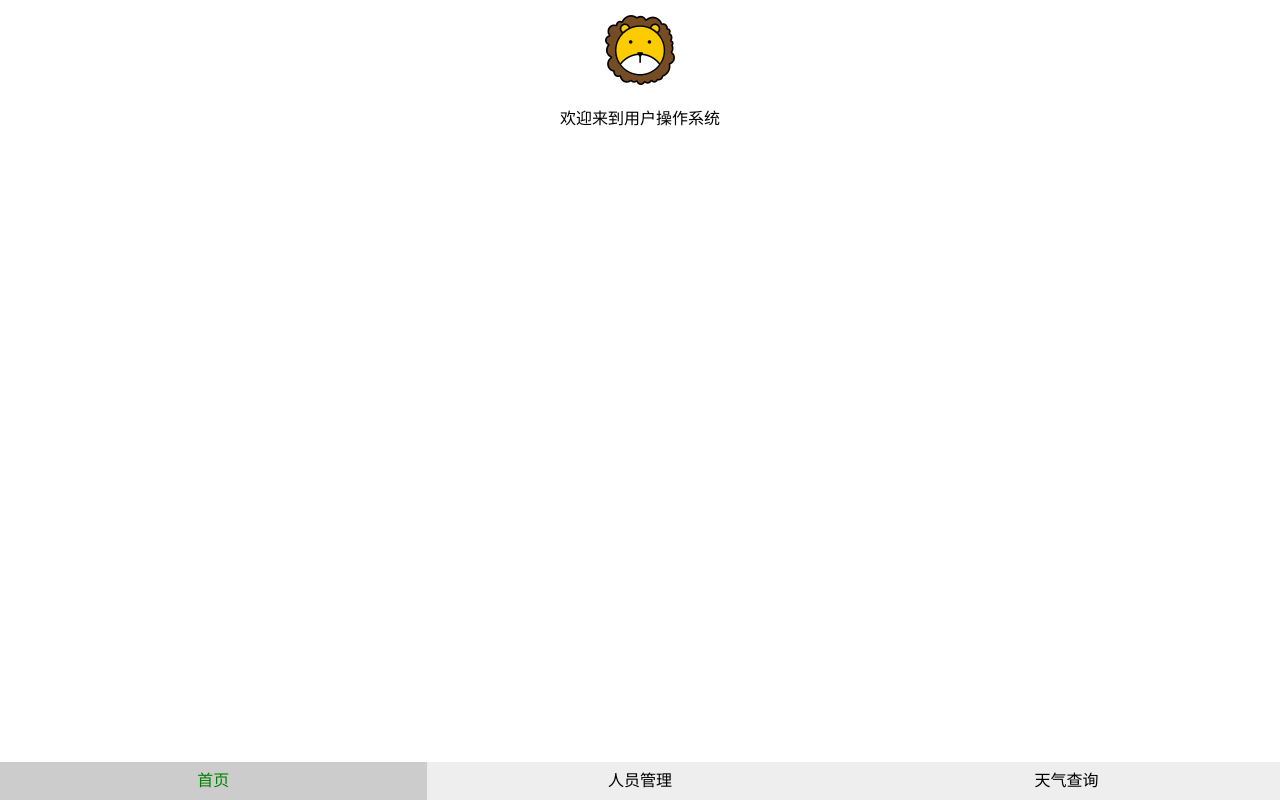
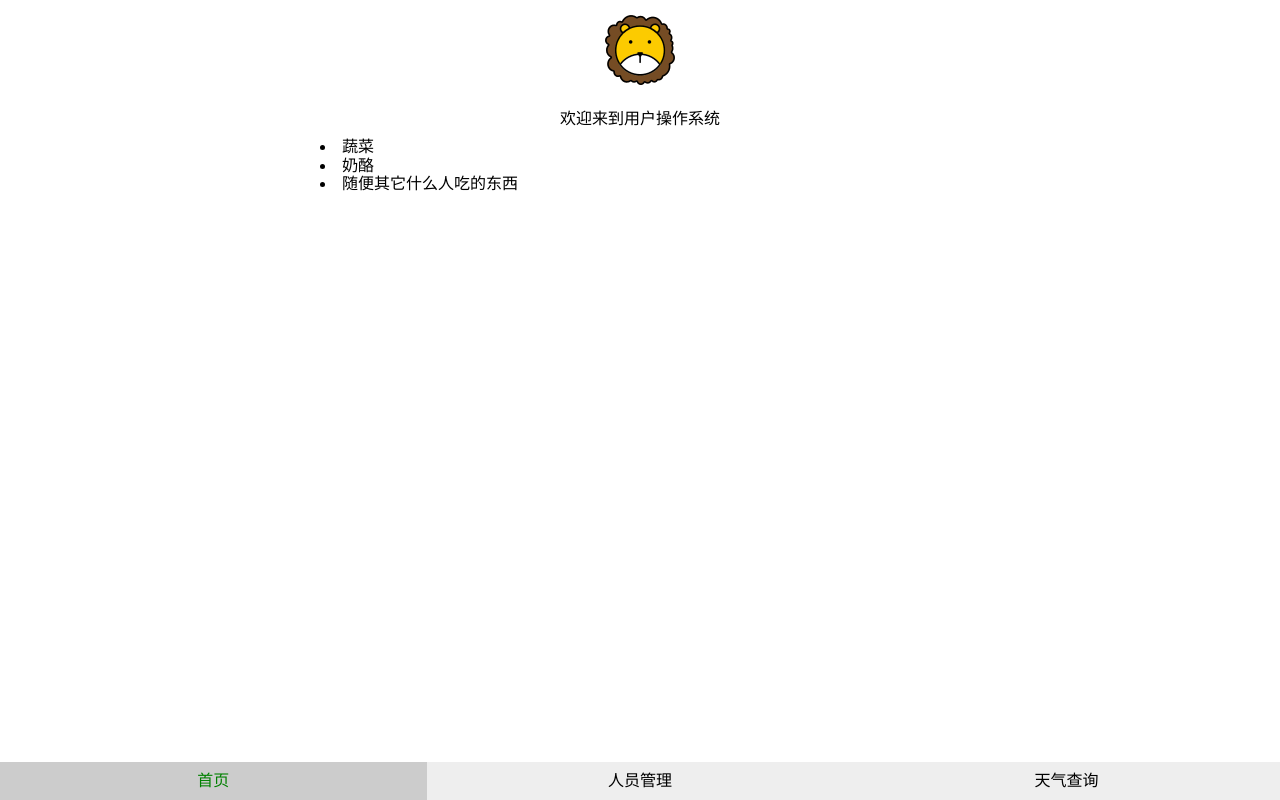
Before and after one commit to sasukexun/newspublish-, a Vue app: page / in a window 1280 px wide. Built offline with nearby package versions, Linux system fonts and the light colour scheme; what vue-resource would draw is missing.

Commit message:
xiugaileggg

```diff
--- /dev/null
+++ b/src/components/news.vue
@@ -0,0 +1,17 @@
+<template>
+  <li>{{todo.text}}</li>
+</template>
+
+<script>
+  export default{
+    props:['todo'],
+    data(){
+
+    },
+    methods:{
+      fun:function(){
+
+      }
+    }
+  }
+</script>
--- a/src/main.js
+++ b/src/main.js
@@ -3,8 +3,9 @@ import App from './App';
 import router from './router';
 import resource from './resource';//通过import引入
 
+//全局配置处
 Vue.config.productionTip = false;
-
+Vue.config.silent = true;
 /* eslint-disable no-new */
 new Vue({
   el: '#app',
--- a/src/view/index/index.vue
+++ b/src/view/index/index.vue
@@ -1,18 +1,30 @@
 <template>
   <div class="content">
     <p class="title">欢迎来到用户操作系统</p>
+    <news
+      v-for="item in groceryList"
+      v-bind:todo="item"
+      v-bind:key="item.id">
+    </news>
     <FooterNav v-bind:class="{'isIndex':isNowPage}"></FooterNav>
   </div>
 </template>
 <script>
-  import FooterNav from '../../components/footer'
+  import FooterNav from '../../components/footer';
+  import news from '../../components/news'
   export default{
     components: {
-      FooterNav
+      FooterNav,
+      news
     },
     data(){
       return{
-        isNowPage: true
+        isNowPage: true,
+        groceryList: [
+          { id: 0, text: '蔬菜' },
+          { id: 1, text: '奶酪' },
+          { id: 2, text: '随便其它什么人吃的东西' }
+        ]
       }
     }
   }
```
Also changed, not shown: 1 other file (tests, documents, lock files or other folders).
